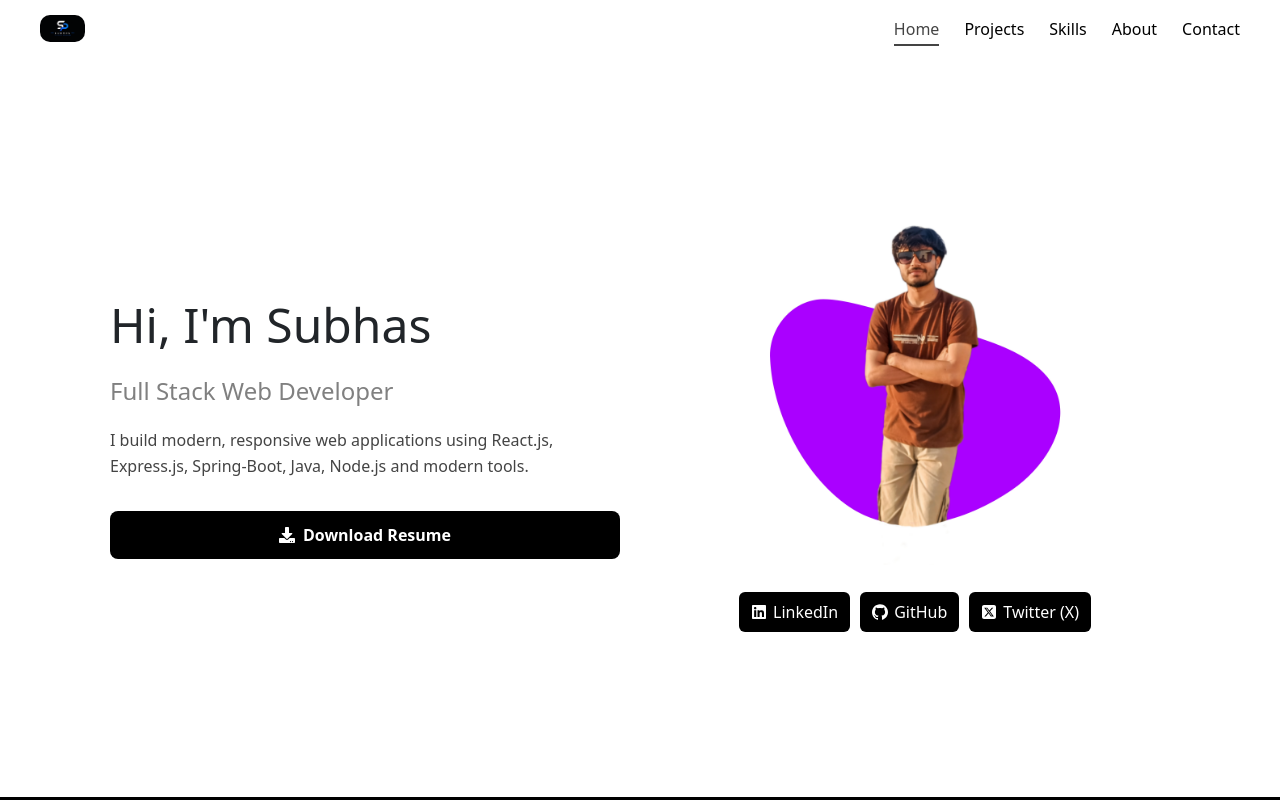
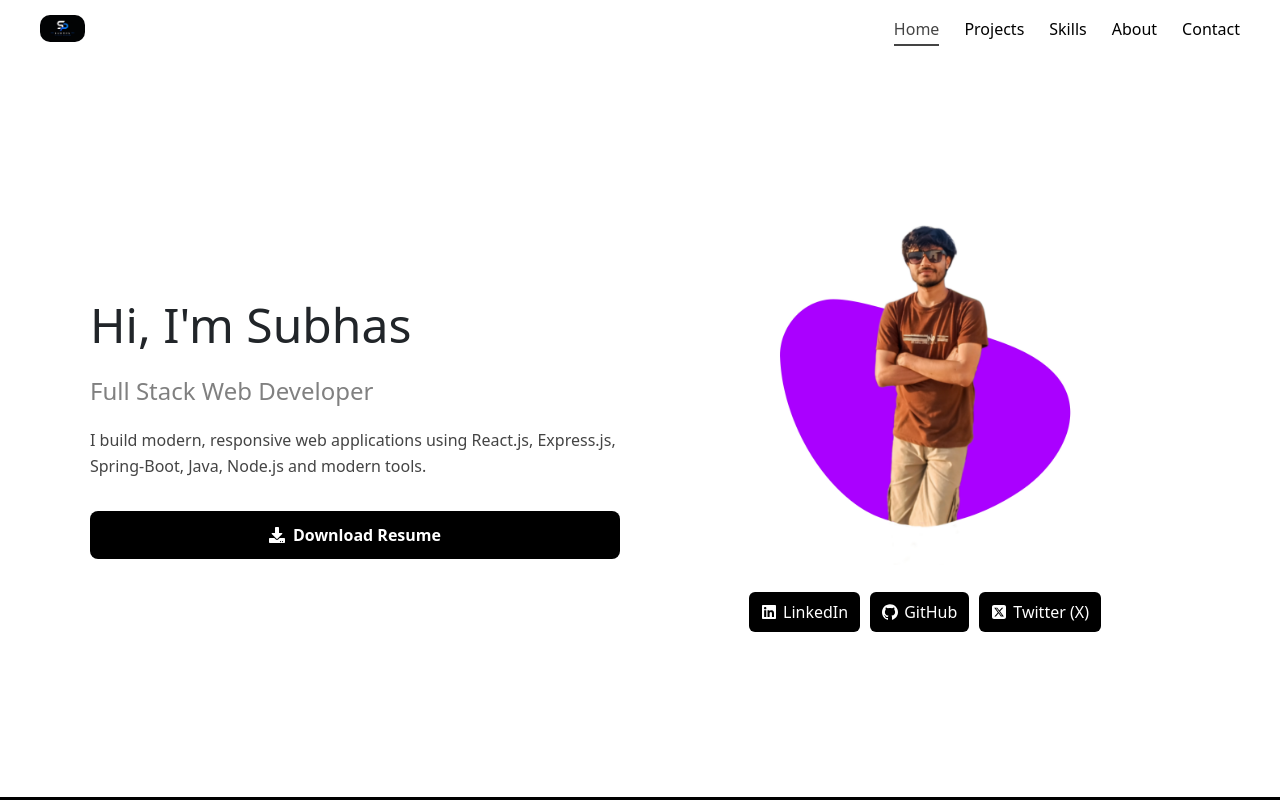
Before and after one commit to its-subhas/Portfolio, a React (Vite) app: page / in a window 1280 px wide. Shown: the top 800 px of the page. Built offline with nearby package versions, Linux system fonts and the light colour scheme.

Commit message:
Fix Home Section Container.
Home Container Padding

```diff
--- a/src/App.css
+++ b/src/App.css
@@ -91,6 +91,7 @@ body {
   display: flex;
   justify-content: center;
   align-items: center;
+  padding: 60px 20px;
   min-height: calc(100dvh - 60px);
 }
 
@@ -101,7 +102,6 @@ body {
   justify-content: space-between;
   max-width: 1100px;
   width: 100%;
-  padding: 40px 20px;
   gap: 40px;
 }
 
```
